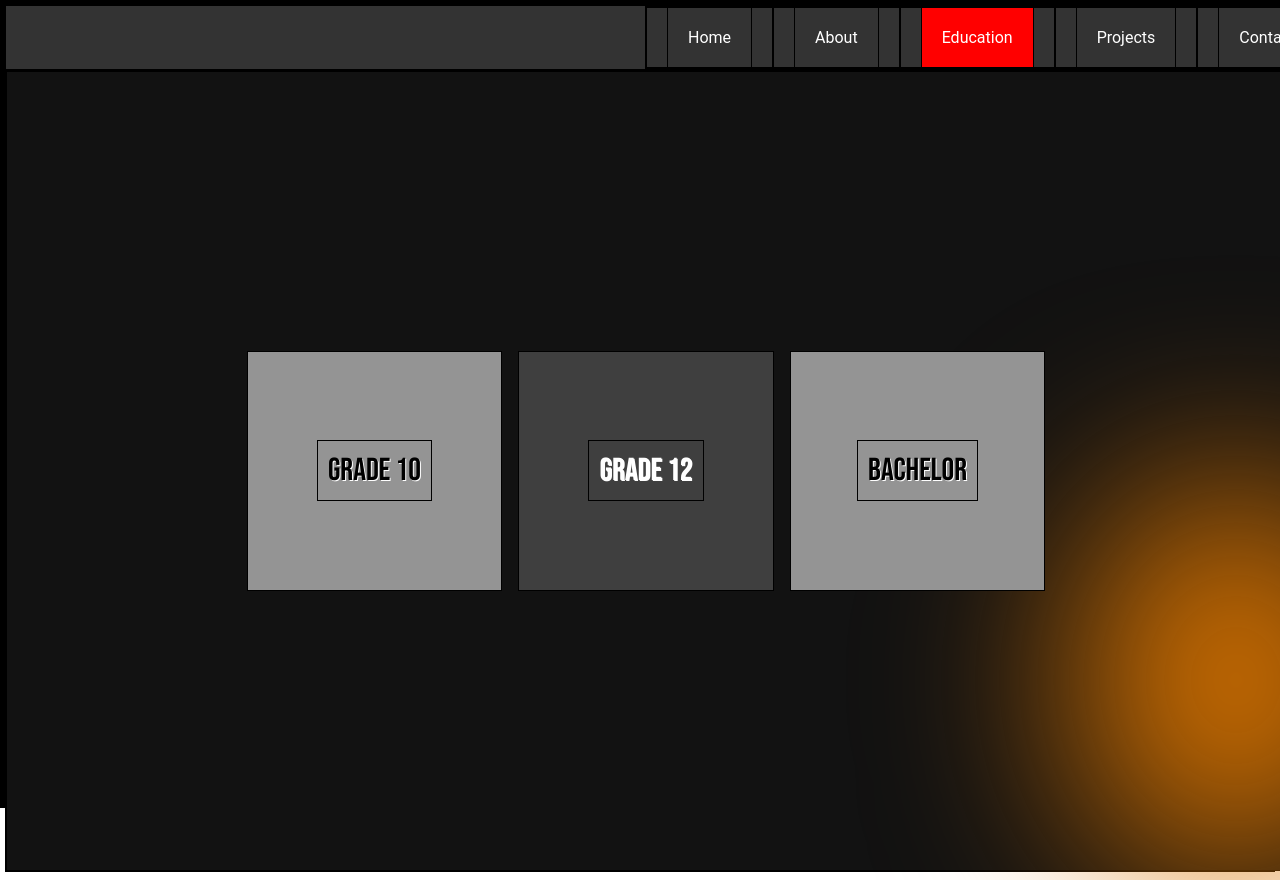
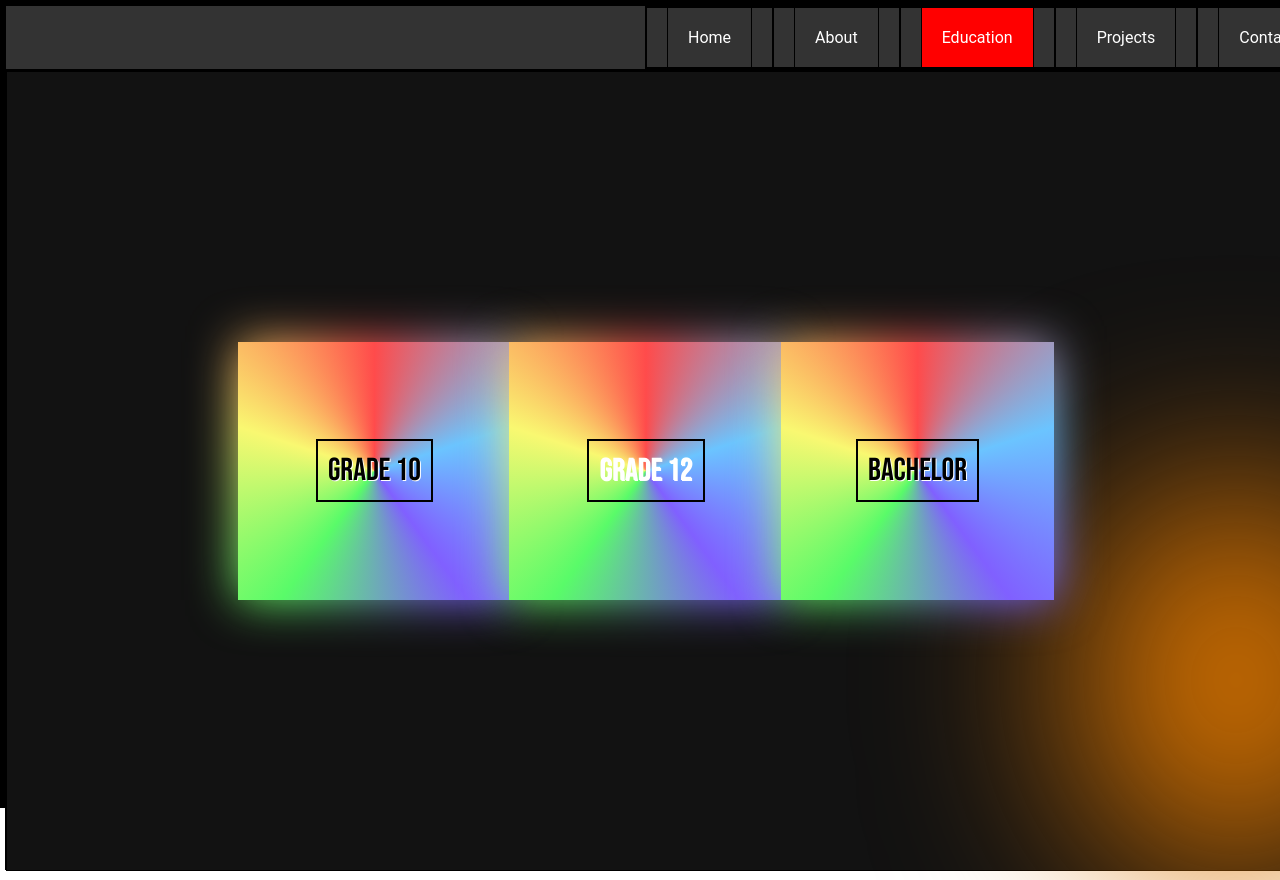
Before and after one commit to sanjograiofficial/portfolio-with-react, a React (Vite) app: page /education in a window 1280 px wide. Shown: the top 880 px of the page. Built offline with nearby package versions, Linux system fonts and the light colour scheme.

Commit message:
Still trying

```diff
--- a/src/App.css
+++ b/src/App.css
@@ -24,7 +24,6 @@ body {
   align-items: center;
   width: 100vw;
   height: auto;
-  z-index: 1;
 }
 .navbar ul {
   display: flex;
--- a/src/pages/Education.jsx
+++ b/src/pages/Education.jsx
@@ -1,6 +1,6 @@
 import React, { useState } from "react";
 import data from "./education";
-import './edu.css'
+import "./edu.css";
 export default function Education() {
   const [hover, setHover] = useState(null);
 
@@ -18,10 +18,11 @@ export default function Education() {
           {data.map((dataItem) => (
             <div
               key={dataItem.id}
-              className={`card card-${dataItem.id}`}
+              className="card-wrap"
               onMouseEnter={() => handleMouseEnter(dataItem.id)}
               onMouseLeave={handleMouseLeave}
             >
+              <div className={`card card-${dataItem.id}`}>
                 <h3>{dataItem.grade}</h3>
                 {hover === dataItem.id ? (
                   <div className="hover">
@@ -29,6 +30,7 @@ export default function Education() {
                     <p>Grade: {dataItem.Grade}</p>
                   </div>
                 ) : null}
+              </div>
             </div>
           ))}
         </div>
--- a/src/pages/edu.css
+++ b/src/pages/edu.css
@@ -1,12 +1,9 @@
-.edu-container {
-  display: flex;
-  justify-content: center;
-  align-items: center;
+.edu-body {
   height: 100vh;
   width: 100vw;
   background-color: #121212;
 }
-.edu-container::before {
+.edu-body::before {
   content: "";
   position: absolute;
   background-color: rgb(216, 115, 0);
@@ -35,7 +32,7 @@
     right: 2200%;
   }
 }
-.edu-container::after {
+.edu-body::after {
   content: "";
   position: absolute;
   background-color: rgb(0, 191, 216);
@@ -64,7 +61,35 @@
     left: 2200%;
   }
 }
-.card {
+.edu-container {
+  display: flex;
+  justify-content: center;
+  align-items: center;
+  height: 100vh;
+  width: 100vw;
+  background-color: #121212;
+}
+.card-wrap::after,
+.card-wrap::before {
+  content: "";
+  position: absolute;
+  height: 100%;
+  width: 100%;
+  background-image: conic-gradient(
+    #ff4b4b,
+    #6bc4ff,
+    #8060ff,
+    #59fb69,
+    #f9f871,
+    #ff4b4b
+  );
+  padding: 10px;
+  z-index: -2;
+}
+.card-wrap::before {
+  filter: blur(1.5rem);
+}
+.card-wrap {
   border: 1px solid black;
   height: 30%;
   width: 20%;
@@ -78,26 +103,17 @@
   align-items: center;
   transition: transform ease 0.5s;
   position: relative;
+  z-index: 2;
 }
-.card::after,
-.card::before {
-  content: "";
-  position: absolute;
-  height: 100%;
-  width: 100%;
-  background-image: conic-gradient(
-    #ff4b4b,
-    #6bc4ff,
-    #8060ff,
-    #59fb69,
-    #f9f871,
-    #ff4b4b
-  );
-  z-index: -1;
-  padding: 10px;
+.card{
+    font-size: 1.7rem;
+  font-weight: bold;
+  display: flex;
+  flex-direction: column;
+  justify-content: center;
+  align-items: center;
 }
-
-.card:hover {
+.card-wrap:hover {
   transform: scale(1.1);
 }
 .hover {
@@ -106,13 +122,14 @@
   display: flex;
   flex-direction: column;
   text-align: center;
+  background-color: inherit;
 }
 
-.card:nth-child(odd) {
+.card-wrap:nth-child(odd) {
   background-color: #949494;
   text-shadow: 1px 1px #fff;
 }
-.card:nth-child(even) {
+.card-wrap:nth-child(even) {
   background-color: #3f3f3f;
   color: #ffffff;
   text-shadow: 1px 1px;
```
Lines whose indentation alone changed are shown as unchanged.
